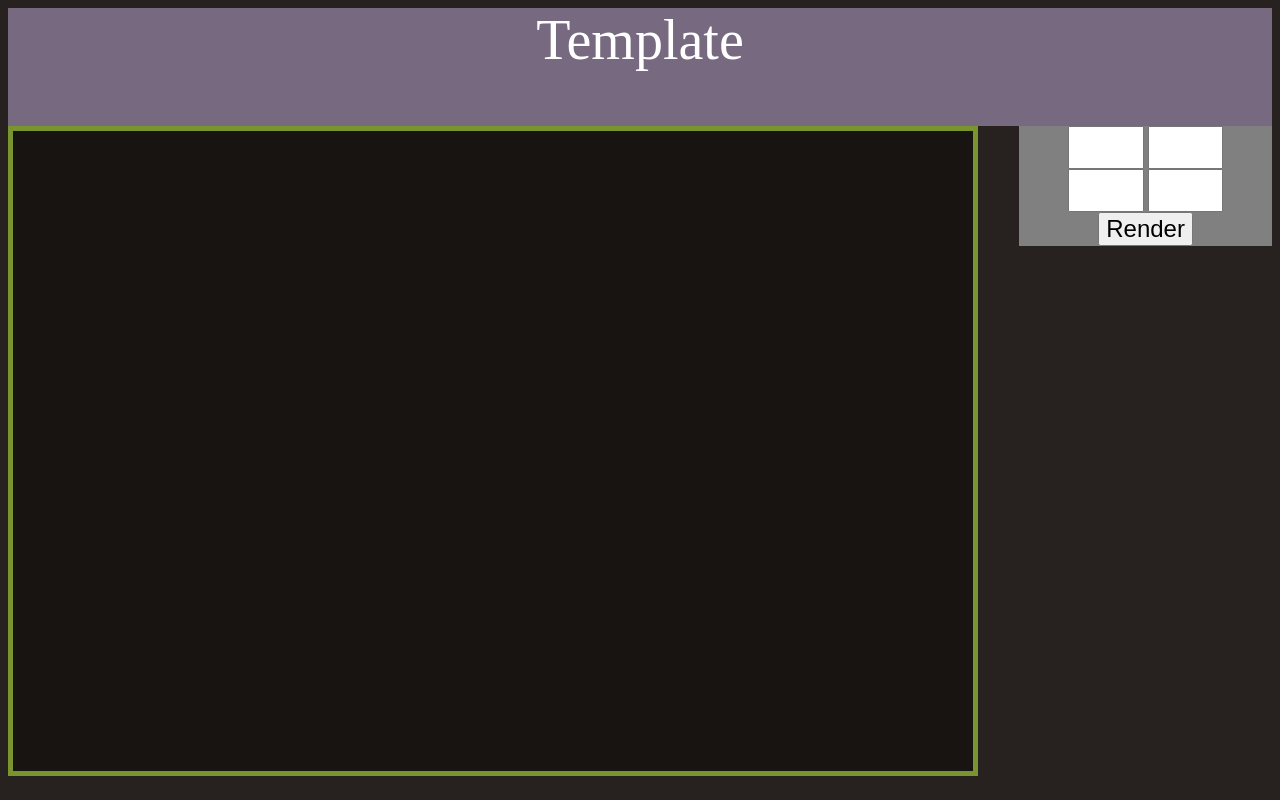
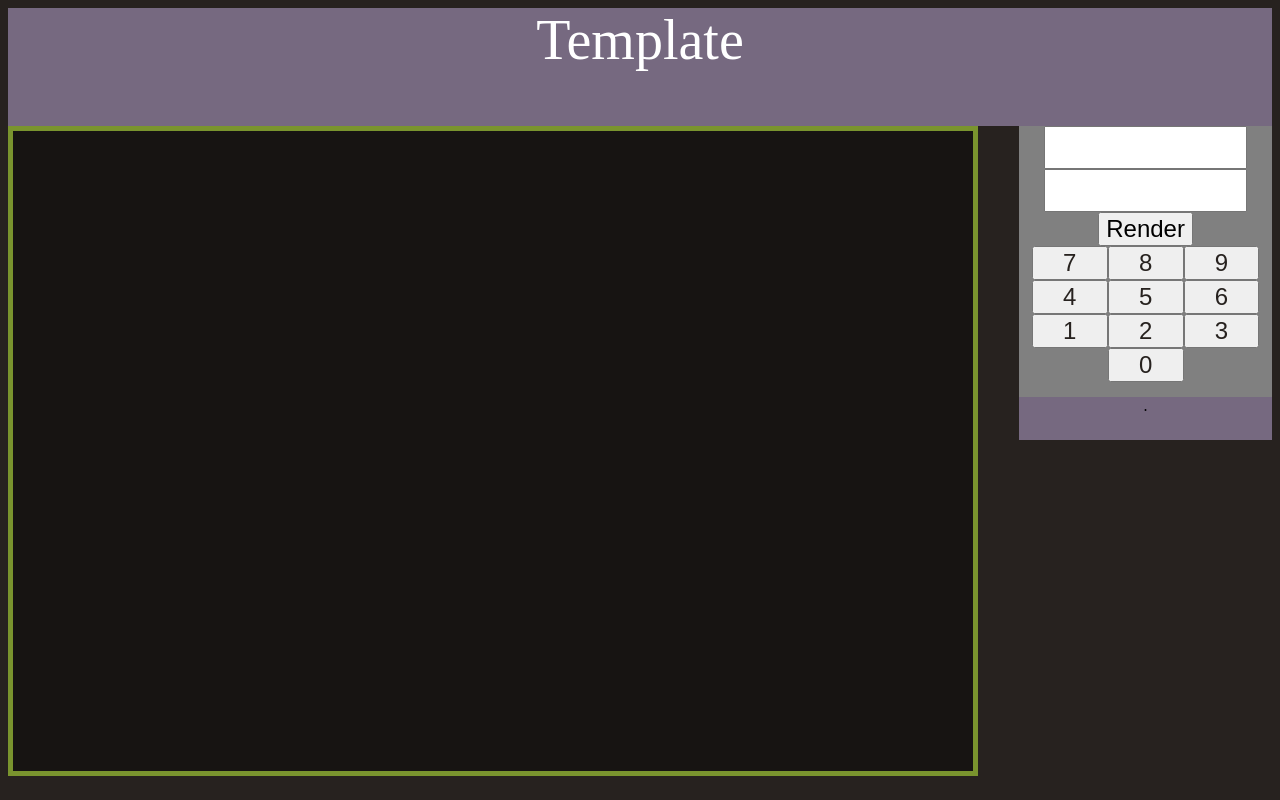
Before and after one commit to MechaCoder/Jmath, a plain HTML site: page CanvasTemplate2.html in a window 1280 px wide. Drawn offline with nearby package versions, Linux system fonts and the light colour scheme; a web font is replaced by a local one.

Commit message:
this is a stable stopgap

```diff
--- a/Activtey.css
+++ b/Activtey.css
@@ -9,12 +9,13 @@ header{
 	text-align: center;
 }
 input{
-	width:30%;
+	width:80%;
 	font-size:2em;
 }
 button{
 	font-size: 1.5em;
 }
+
 #content{
 	float: right;
 	width: 80%;
@@ -26,6 +27,9 @@ button{
 	text-align: center;
 	background-color: gray;
 	width:20%;
+}
+#keypad{
+	padding-bottom: 15px;
 }
 .title{
 	font-size: 3.5em;
@@ -40,3 +44,11 @@ button{
 .firstCanvas{
 	background-color: #171412;
 }
+.Kpad{
+	width:30%;
+	color:#27221F;
+}
+.sep{
+	padding-bottom: 10%;
+	background-color: #766980
+}
--- a/CanvasTemplate2.html
+++ b/CanvasTemplate2.html
@@ -1,6 +1,8 @@
+<!DOCTYPE html/jarvaScript>
 <html>
 	<HEAD>
-		<title>Activty Template.</title>
+		<title>Activty Template</title>
+		<script src="http://ajax.googleapis.com/ajax/libs/jquery/1.11.1/jquery.min.js"></script>
 		<link href='http://fonts.googleapis.com/css?family=Calligraffitti' rel='stylesheet' type='text/css'>
 		<link rel="stylesheet" type="text/css" href="Activtey.css">
 		<script>
@@ -31,16 +33,25 @@
       				var context_22 = canvas_22.getContext('2d');
       				//
       				function RenderFunc() {
+      					var testVal = "";
       					//Cear Canvas before Render
       					context_11.clearRect(0,0,canvas_11.width,canvas_11.height);
       					context_12.clearRect(0,0,canvas_12.width,canvas_12.height);
       					context_21.clearRect(0,0,canvas_21.width,canvas_22.height);
       					context_22.clearRect(0,0,canvas_22.width,canvas_22.height);
       					// Trasmit numbers
+      					/*
       					num1_1 = document.getElementById('numBox1_1').value;
       					num1_2 = document.getElementById('numBox1_2').value;
       					num2_1 = document.getElementById('numBox2_1').value;
       					num2_2 = document.getElementById('numBox2_2').value;
+      					*/
+      					var NumVal1 = document.getElementById('numBox1').value;
+       					var NumVal2 = document.getElementById('numBox2').value;
+      					num1_1 = NumVal1.slice(0,1);
+      					num1_2 = NumVal1.slice(1,2);
+      					num2_1 = NumVal2.slice(0,1);
+      					num2_2 = NumVal2.slice(1,2);
       					//./canvas_11
       					context_11.beginPath();
       					switch(parseInt(num1_1)){
@@ -502,15 +513,29 @@
 			</div>
 			<div id='Sidebar'>
 				<div id='qwestionBox'>
+					<input id='numBox1' type='textBox'><br />
+					<input id='numBox2' type='textBox'><br />
+					<!--
 					<input id='numBox1_1' type='textBox'> <input id='numBox1_2' type='textBox'><br />
-					<input id='numBox2_1' type='textBox'> <input id='numBox2_2' type='textBox'><br />
+					<input id='numBox2_1' type='textBox'> <input id='numBox2_2' type='textBox'><br />-->
 					<button onclick='RenderFunc()'>Render</button><br />
 				</div>
 				<!--<div id='AwserBox'>
 					<input type='textbox'>
 				</div>-->
-				<div id='keypad'></div>
+				<div id='keypad'>
+					<button id='Kpad_7' class='Kpad'>7</button><button id=b'Kpad_8' class='Kpad'>8</button><button id='Kpad_9' class='Kpad'>9</button><br />
+					<button id='Kpad_4' class='Kpad'>4</button><button id='Kpad_5' class='Kpad'>5</button><button id='Kpad_6' class='Kpad'>6</button><br />
+					<button id='Kpad_1' class='Kpad'>1</button><button id='Kpad_8' class='Kpad'>2</button><button id='Kpad_3' class='Kpad'>3</button><br />
+					<button id='Kpad_0' class='kpad'>0</button><br />
+					<!---->
+				</div>
+				<div class='sep'>.</div>
+
 			</div>
 		</div>
+		<footer>
+
+		</footer>
 	</BODY>
 </html>
```
